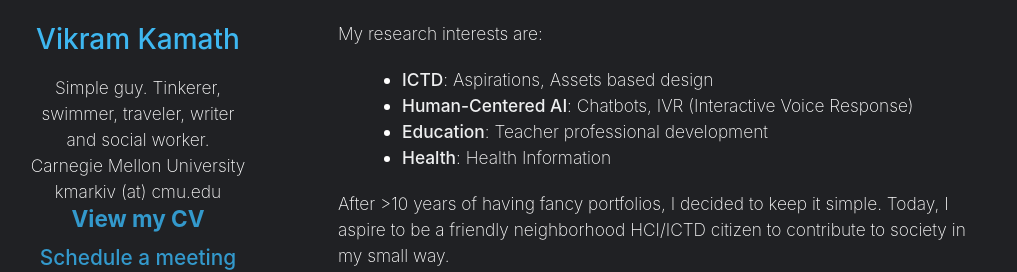
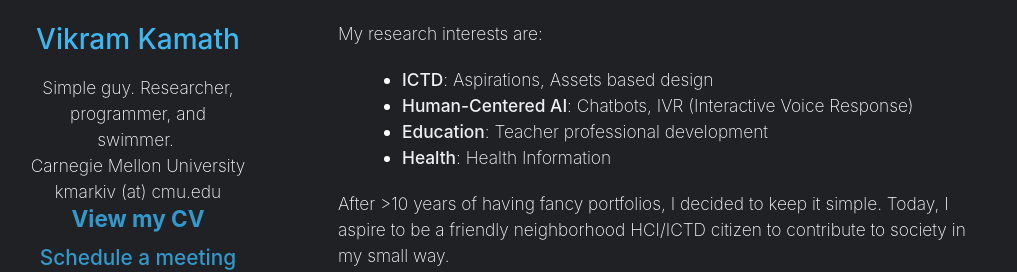
Before and after one commit to kmarkiv/kmarkiv.github.io, a Jekyll site: the page built from README.md, in a window 1280 px wide. Shown: the part 215-487 px from the top of the page, without its empty margins (132-1149 px from the left). Built offline with Jekyll 4.4.1, drawn with Linux system fonts in a browser that asks for light colours; our own code applies the rules of GitHub Pages for plain Markdown files; a script that is not in the unit is left out.

Commit message:
Update _config.yml

```diff
--- a/_config.yml
+++ b/_config.yml
@@ -8,7 +8,7 @@
 favicon: ./assets/img/favicon.png
 cv: ./assets/Vikram_Kamath_CV.pdf
 favicon_dark: ./assets/img/favicon-dark.png
-description: Simple guy. Tinkerer, swimmer, traveler, writer and social worker.
+description: Simple guy. Researcher, programmer, and swimmer.
 canonical: https://kmarkiv.com
 calendar: https://calendly.com/kmarkiv/vikram
 
```
